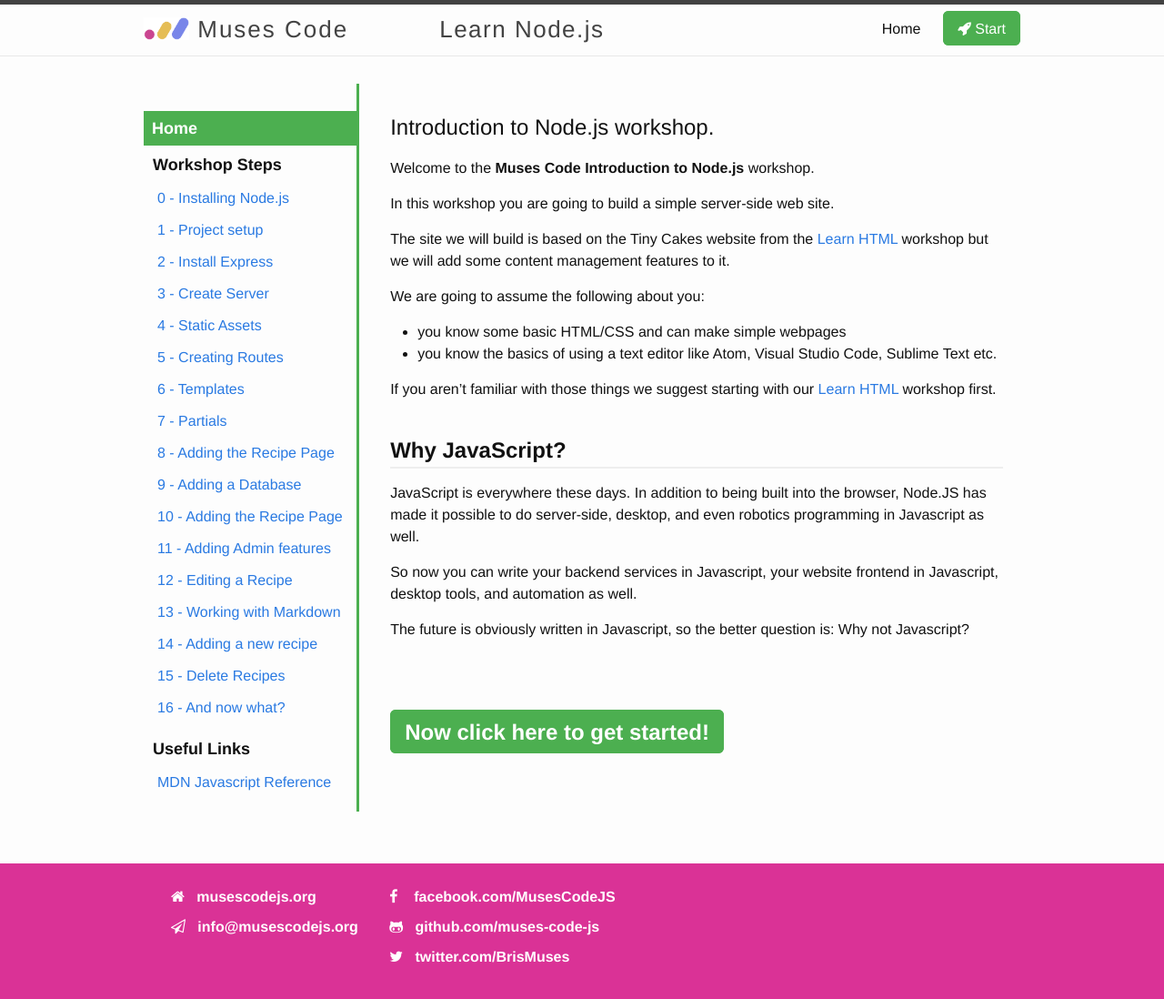
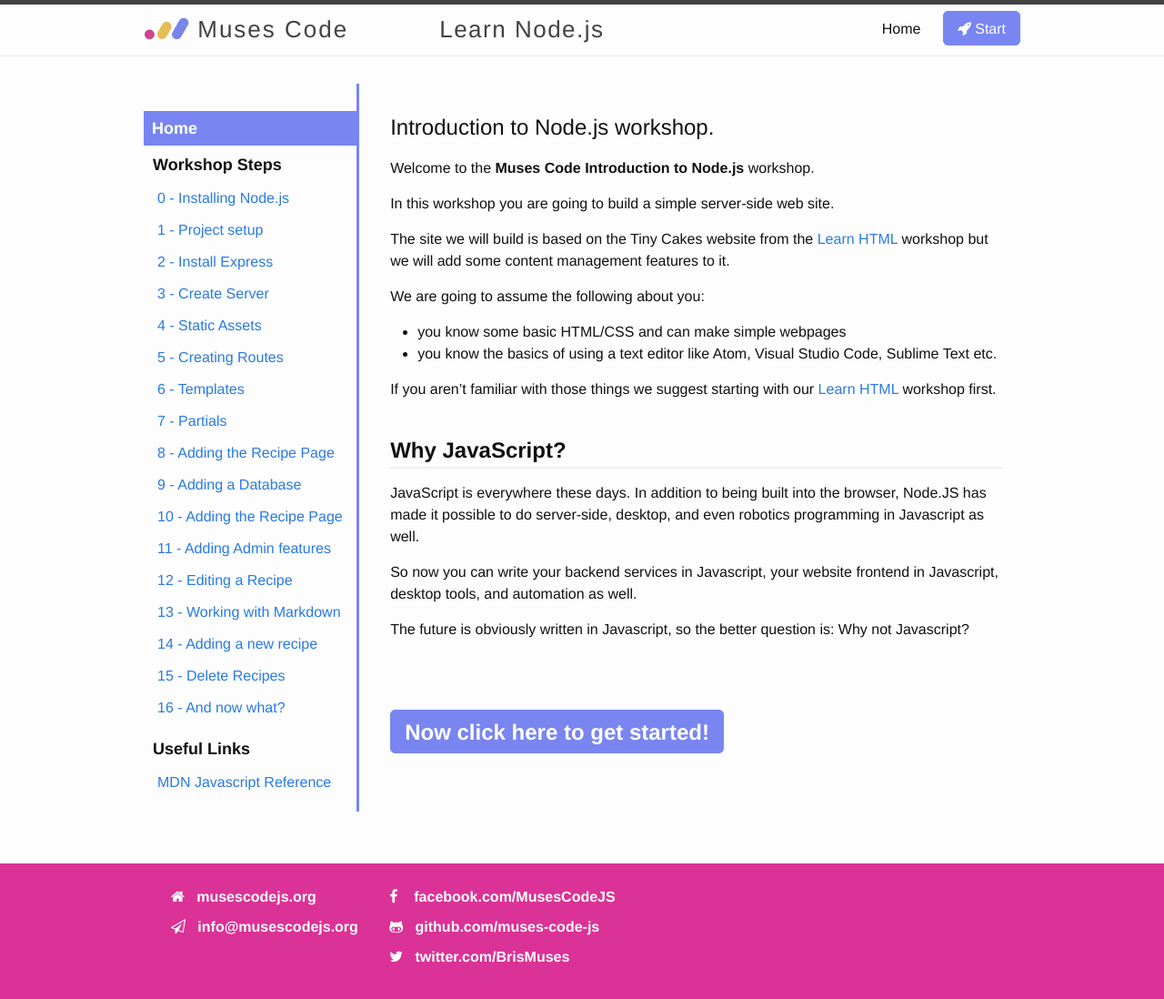
Before and after one commit to muses-code-js/learn-nodejs, a Jekyll site: the page built from index.markdown, in a window 1280 px wide. Shown: the whole page at 91% size. Built offline with Jekyll 4.4.1, drawn with Linux system fonts in a browser that asks for light colours; nearby versions of some CDN libraries; our own code applies the rules of GitHub Pages for plain Markdown files.

Commit message:
rebrand colours

```diff
--- a/_sass/minima/_layout.scss
+++ b/_sass/minima/_layout.scss
@@ -5,7 +5,6 @@
   border-top: 5px solid $grey-color-dark;
   border-bottom: 1px solid $grey-color-light;
   min-height: $spacing-unit * 1.865;
-
   // Positioning context for the mobile navigation icon
   position: relative;
 }
@@ -106,7 +105,7 @@
  * Site footer
  */
  footer {
- 	background: #DA3296;
+ 	background: $musesred;
  	position: absolute;
   left: 0;
   bottom: 0;
@@ -125,7 +124,7 @@
      	text-decoration: none;
       &:hover {
      	  text-decoration: underline;
-        color: $nodegreen;
+        color: $musespurple;
       }
     }
 
@@ -220,7 +219,7 @@
 
   h2 {
     @include relative-font-size(2);
-    border-bottom: 3px solid $nodegreen;
+    border-bottom: 3px solid $musespurple;
 
     @include media-query($on-laptop) {
       @include relative-font-size(1.75);
--- a/_sass/solution.scss
+++ b/_sass/solution.scss
@@ -4,8 +4,8 @@
 
 h5.toggle {
   font-size: 20px;
-  background-color: $nodegreen;
-  border: 2px solid darken($nodegreen, 10%);
+  background-color: $musespurple;
+  border: 2px solid darken($musespurple, 10%);
   border-radius: 4px;
   padding: 7px 10px 5px 10px;
   cursor: pointer;
--- a/_sass/step-nav.scss
+++ b/_sass/step-nav.scss
@@ -1,7 +1,7 @@
 div.step-nav {
   // border: 1px solid #e7e7e7;
   // background-color: #efefef;
-  border-right: 3px solid $nodegreen;
+  border-right: 3px solid $musespurple;
   // float: right;
   max-width: 250px;
   font-size: 16px;
@@ -36,7 +36,7 @@ ul.main {
       }
     }
     li.active {
-      background-color: $nodegreen;
+      background-color: $musespurple;
       a {
         color: white;
       }
@@ -61,9 +61,9 @@ ul.main {
   div.step-nav {
     position: absolute;
     left: -230px;
-    border-right: 3px solid $nodegreen; //#e7e7e7;
-    border-top: 3px solid $nodegreen;
-    border-bottom: 3px solid $nodegreen;
+    border-right: 3px solid $musespurple; //#e7e7e7;
+    border-top: 3px solid $musespurple;
+    border-bottom: 3px solid $musespurple;
     background-color: #efefef;
     border-radius: 0px 5px 5px 0px;
     box-shadow: 2px 2px 2px 1px grey;
@@ -109,7 +109,7 @@ ul.main {
       }
       li.active {
         display: block;
-        background-color: $nodegreen;
+        background-color: $musespurple;
         a {
           color: white;
         }
--- a/assets/main.scss
+++ b/assets/main.scss
@@ -3,6 +3,10 @@
 ---
 
 $nodegreen: #4CAF50;
+
+$musespurple: #7985F0;
+// $musespurple: #7ddbba;
+$musesred: #DA3296;
 
 @import "minima";
 @import "step-nav";
@@ -35,14 +39,14 @@ div.page-nav {
 }
 
 a.go-link {
-  background: $nodegreen;
+  background: $musespurple;
   padding: 9px 14px 8px 14px;
   border-radius: 6px;
-  border: 2px solid $nodegreen;
+  border: 2px solid $musespurple;
   color: white !important;
   text-decoration: none;
   &:hover {
-    border: 2px solid darken($nodegreen, 10%) !important;
+    border: 2px solid darken($musespurple, 10%) !important;
   }
 }
 
```
